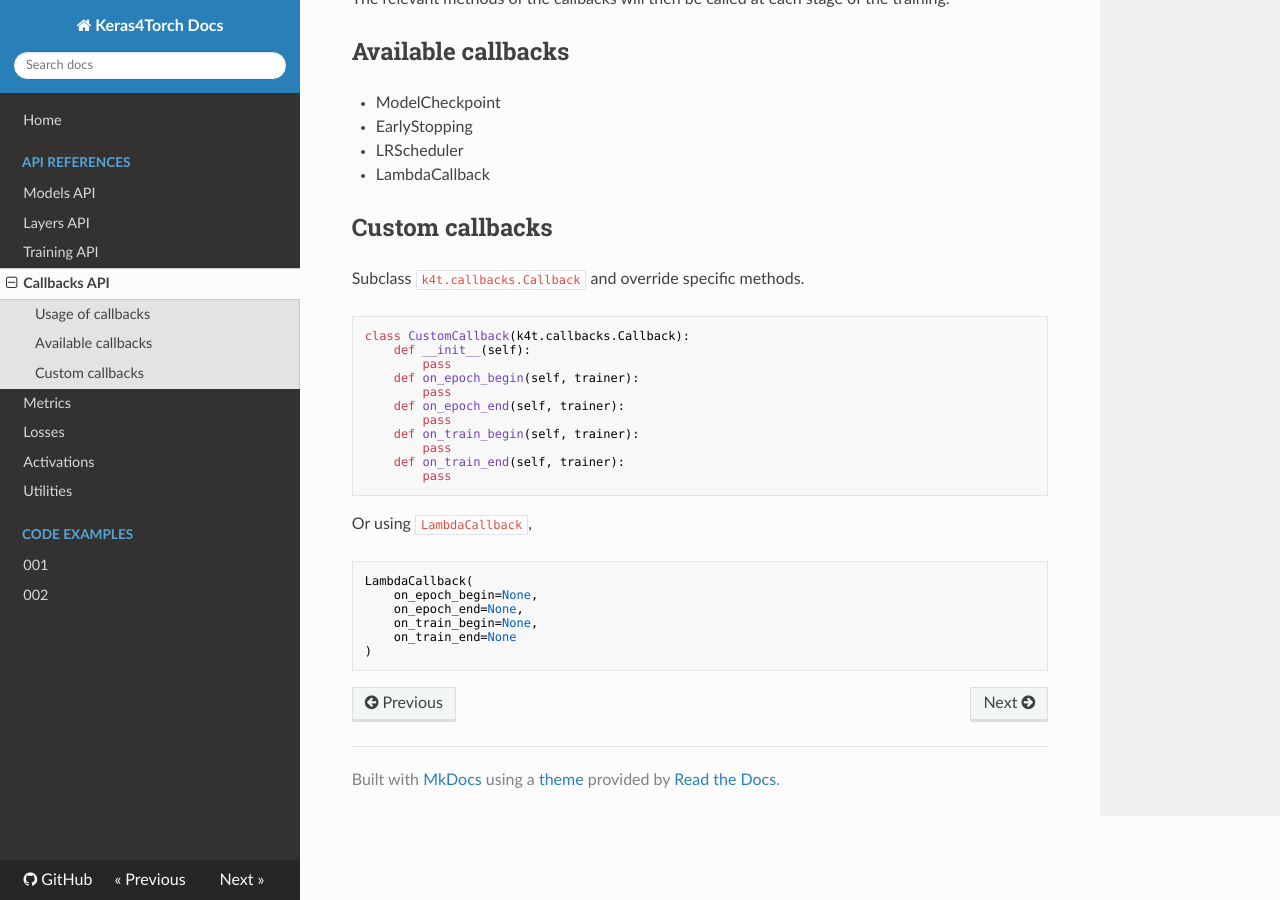
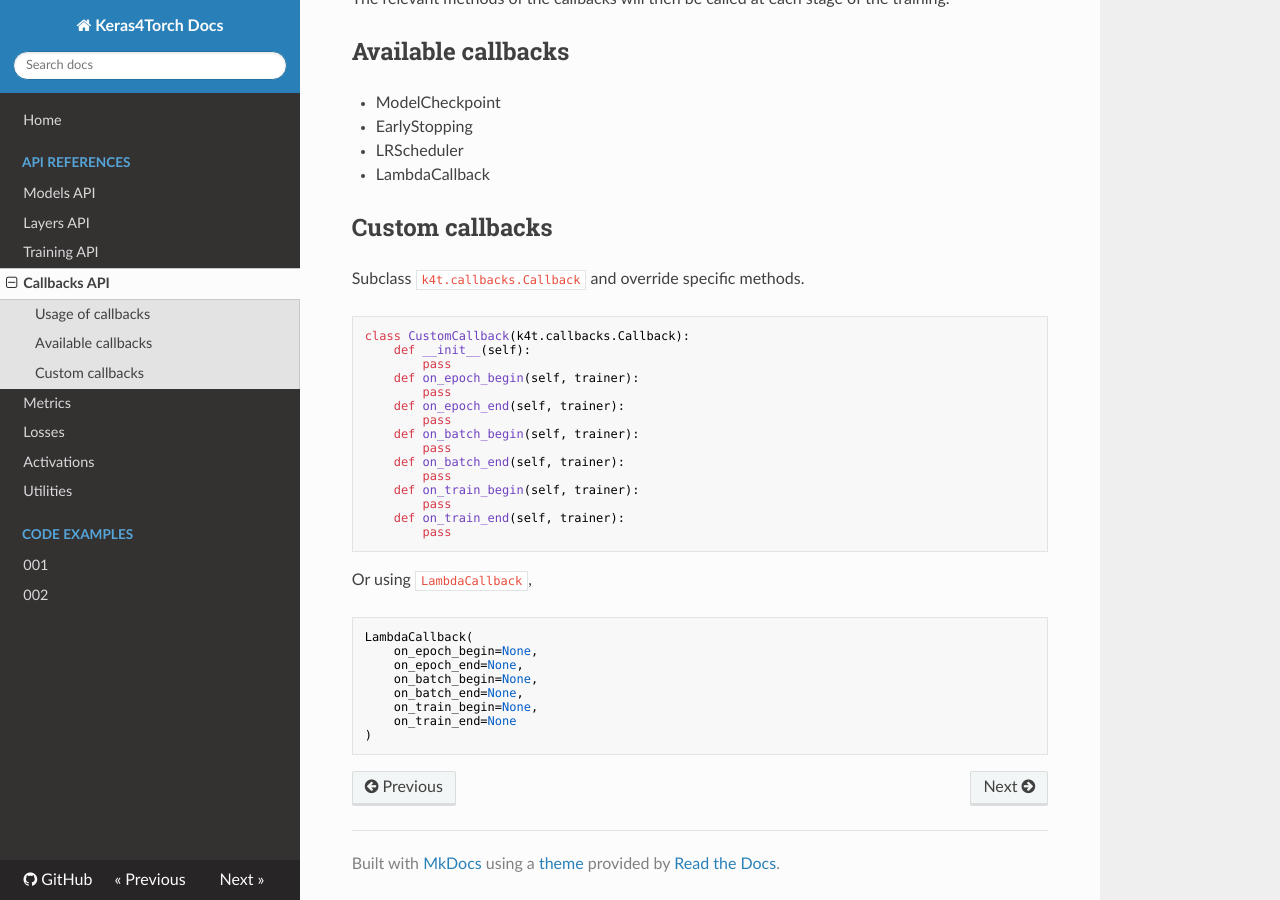
Before and after one commit to blueloveTH/keras4torch, an MkDocs documentation site: the page built from docs/docs/api_references/callbacks_api.md, in a window 1280 px wide and 900 px high, scrolled down 678 px. Built offline with MkDocs 1.6.1, drawn with Linux system fonts in a browser that asks for light colours; nearby versions of some CDN libraries.

Commit message:
Update callbacks_api.md

```diff
--- a/docs/docs/api_references/callbacks_api.md
+++ b/docs/docs/api_references/callbacks_api.md
@@ -49,6 +49,10 @@ class CustomCallback(k4t.callbacks.Callback):
         pass
     def on_epoch_end(self, trainer):
         pass
+    def on_batch_begin(self, trainer):
+        pass
+    def on_batch_end(self, trainer):
+        pass
     def on_train_begin(self, trainer):
         pass
     def on_train_end(self, trainer):
@@ -61,6 +65,8 @@ Or using `LambdaCallback`,
 LambdaCallback(
     on_epoch_begin=None,
     on_epoch_end=None,
+    on_batch_begin=None,
+    on_batch_end=None,
     on_train_begin=None,
     on_train_end=None
 )
```
